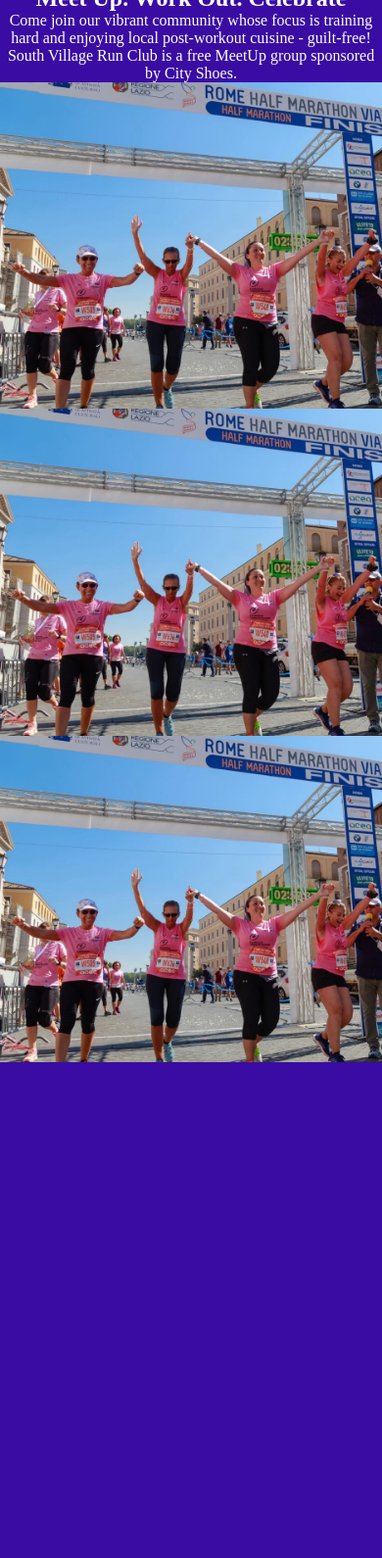
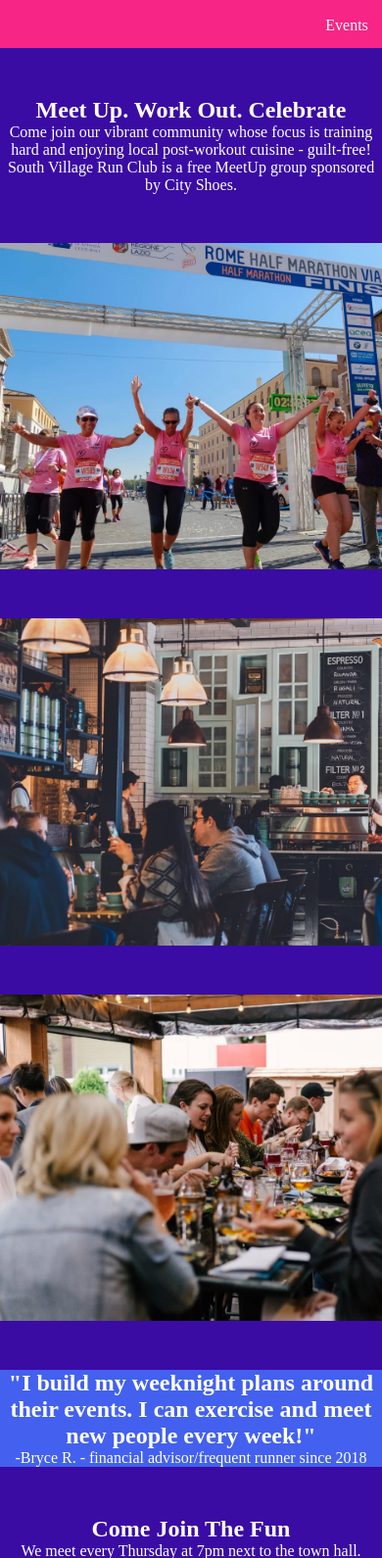
Before and after one commit to astocksdev/club, a plain HTML site: page index.html in a window 390 px wide. Shown: the part 89-1679 px from the top of the page at 98% size. Before the commit the page ends 1173 px from the top, so only its background shows below. Drawn offline with Linux system fonts and the light colour scheme.

Commit message:
Finished remaining items, added media query for nav bar

```diff
--- a/index.html
+++ b/index.html
@@ -25,8 +25,23 @@
  <p>South Village Run Club is a free MeetUp group sponsored by City Shoes.</p>
  <section class="images">
      <img src="images/marathon-runners.webp" alt">
-     <img src="images/marathon-runners.webp" alt">
-     <img src="images/marathon-runners.webp" alt">
+     <img src="images/coffeshop.webp" alt">
+     <img src="images/hangouts.webp" alt">
+ </section>
+    </section>
+
+    <section class="quote">
+        <h1>"I build my weeknight plans around their events. I can exercise and meet new people every week!"</h1>
+            <p>-Bryce R. - financial advisor/frequent runner since 2018</p>
+    </section>
+
+    <section class="intro">
+        <h1>Come Join The Fun</h1>
+        <p>We meet every Thursday at 7pm next to the town hall.</p>
+ <section class="images">
+     <img src="images/meetup-wine.webp" alt">
+     <img src="images/tunnel-runners.webp" alt">
+     <img src="images/runners-grayscale.webp" alt">
  </section>
     </section>
 
--- a/style.css
+++ b/style.css
@@ -16,19 +16,37 @@ background-color: #f72585;
 color: white;
 }
 
-a {
+nav {
+    overflow: hidden;
+  }
+
+  /* Navbar links */
+nav a {
+    float: left;
+    display: block;
+    color: white;
+    text-align: center;
+    padding: 14px 20px;
     text-decoration: none;
-    padding-right: 50px;
-    color: white;
-}
+  }
+
+  @media screen and (max-width: 600px) {
+    nav a {
+      float: none;
+      width: 100%;
+    }
+  }
+
 
 img {
     height: auto;
     width: 500px;
+    margin-top: 50px;
 }
 
 .intro {
 text-align: center;
+padding: 50px 0;
 }
 
 .images {
@@ -37,3 +55,8 @@ text-align: center;
     flex-wrap: wrap;
     justify-content: space-around;
 }
+
+.quote {
+    text-align: center;
+    background-color: #4361ee;
+}
```
